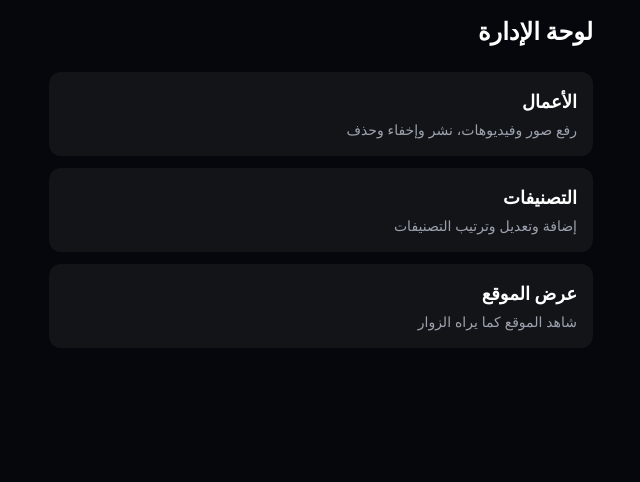
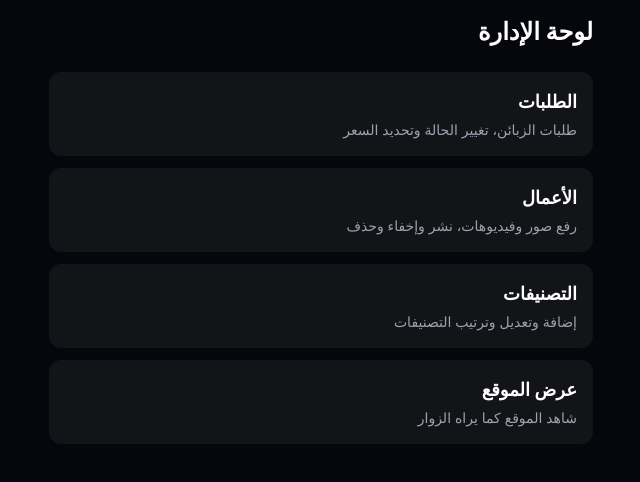
Before and after one commit to Yo492-a/pixel-master-, a Next.js app: page /admin in a window 1280 px wide. Shown: the top 482 px of the page, without its empty margins (423-1063 px from the left). Built offline with nearby package versions, Linux system fonts and the light colour scheme; no server answers; the database is empty.

Commit message:
Update page.tsx

```diff
--- a/src/app/admin/page.tsx
+++ b/src/app/admin/page.tsx
@@ -1,6 +1,7 @@
 import Link from "next/link";
 
 const items = [
+  { href: "/admin/orders", title: "الطلبات", desc: "طلبات الزبائن، تغيير الحالة وتحديد السعر" },
   { href: "/admin/works", title: "الأعمال", desc: "رفع صور وفيديوهات، نشر وإخفاء وحذف" },
   { href: "/admin/categories", title: "التصنيفات", desc: "إضافة وتعديل وترتيب التصنيفات" },
   { href: "/", title: "عرض الموقع", desc: "شاهد الموقع كما يراه الزوار" },
```
